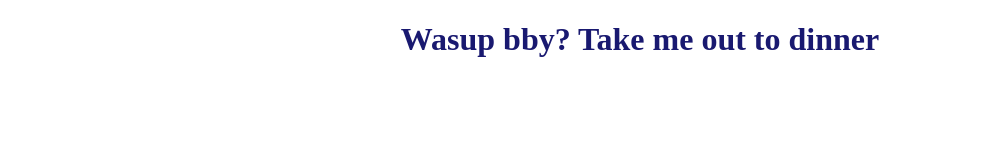
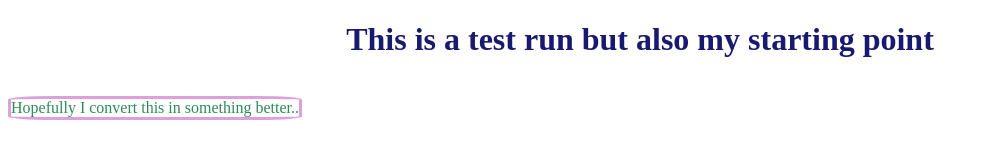
Before and after one commit to Toxic-vibes/FIRST_TIME_USING_VERCEL, a plain HTML site: page index.html in a window 1280 px wide. Shown: the whole page, without its empty margins (0-989 px from the left). Drawn offline with Linux system fonts and the light colour scheme.

Commit message:
adding para

```diff
--- a/index.html
+++ b/index.html
@@ -10,11 +10,20 @@
             text-align: center;
 
         }
+
+        p{
+            display: inline-block;
+            color: seagreen;
+            border: solid plum;
+            border-radius: 15%;
+        }
     </style>
 </head>
 <body>
     <h1>
-        Wasup bby? Take me out to dinner
+        This is a test run but also my starting point
     </h1>
+
+    <p>Hopefully I convert this in something better..</p>
 </body>
 </html>
```
